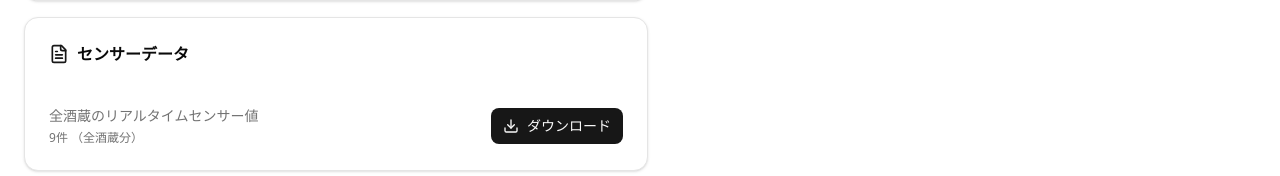
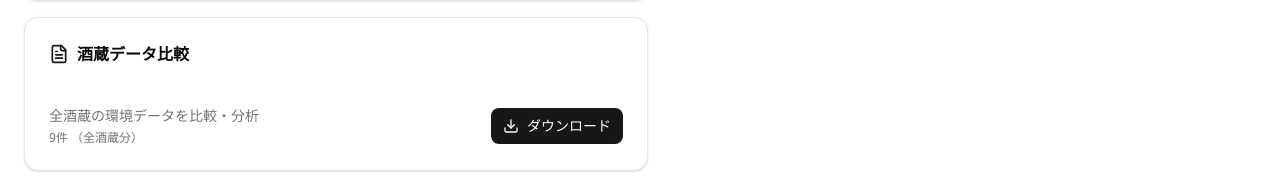
Before and after one commit to inaba309400-droid/sake-brewery-dashboard-, a Next.js app: page /admin/export in a window 1280 px wide. Shown: the part 480-656 px from the top of the page. Built offline with nearby package versions, Linux system fonts and the light colour scheme; sample sign-in values are in the browser's storage.

Commit message:
feat: update export sensor title and description
Change sensor title to "酒蔵データ比較" and description to "全酒蔵の環境データを比較・分析".

```diff
--- a/app/admin/export/page.tsx
+++ b/app/admin/export/page.tsx
@@ -189,8 +189,8 @@ export default function AdminExportPage() {
     },
     {
       key: "sensor",
-      title: "センサーデータ",
-      desc: "全酒蔵のリアルタイムセンサー値",
+      title: "酒蔵データ比較",
+      desc: "全酒蔵の環境データを比較・分析",
       count: breweries.length,
       handler: handleSensorExport,
       adminNote: "全酒蔵分",
```
